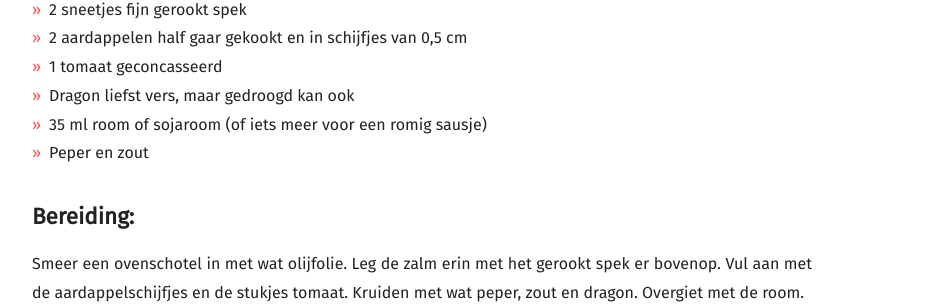
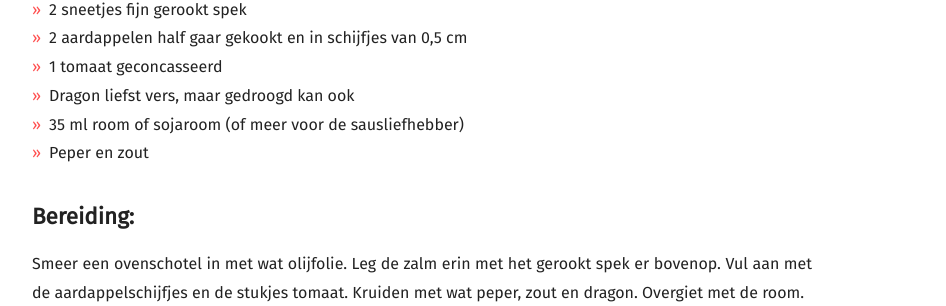
Before and after one commit to fabilicious/fabilicious.github.io, a Jekyll site: the page built from _posts/2018-11-04-zalmpotje_in_de_oven.md, in a window 1280 px wide and 900 px high, scrolled down 1079 px. Shown: the part 159-465 px from the top of the window, without its empty margins (58-1004 px from the left). Built offline with Jekyll 4.4.1, drawn with Linux system fonts in a browser that asks for light colours; nearby versions of some CDN libraries; some web fonts are replaced.

Commit message:
Update 2018-11-04-zalmpotje_in_de_oven.md

```diff
--- a/_posts/2018-11-04-zalmpotje_in_de_oven.md
+++ b/_posts/2018-11-04-zalmpotje_in_de_oven.md
@@ -12,7 +12,7 @@ recipe:
     * 2 aardappelen half gaar gekookt en in schijfjes van 0,5 cm
     * 1 tomaat geconcasseerd
     * Dragon liefst vers, maar gedroogd kan ook
-    * 35 ml room of sojaroom (of iets meer voor een romig sausje)
+    * 35 ml room of sojaroom (of meer voor de sausliefhebber)
     * Peper en zout
 ---
 Waar ik dit recept heb gehaald kan ik mij niet meer herinneren.
```
